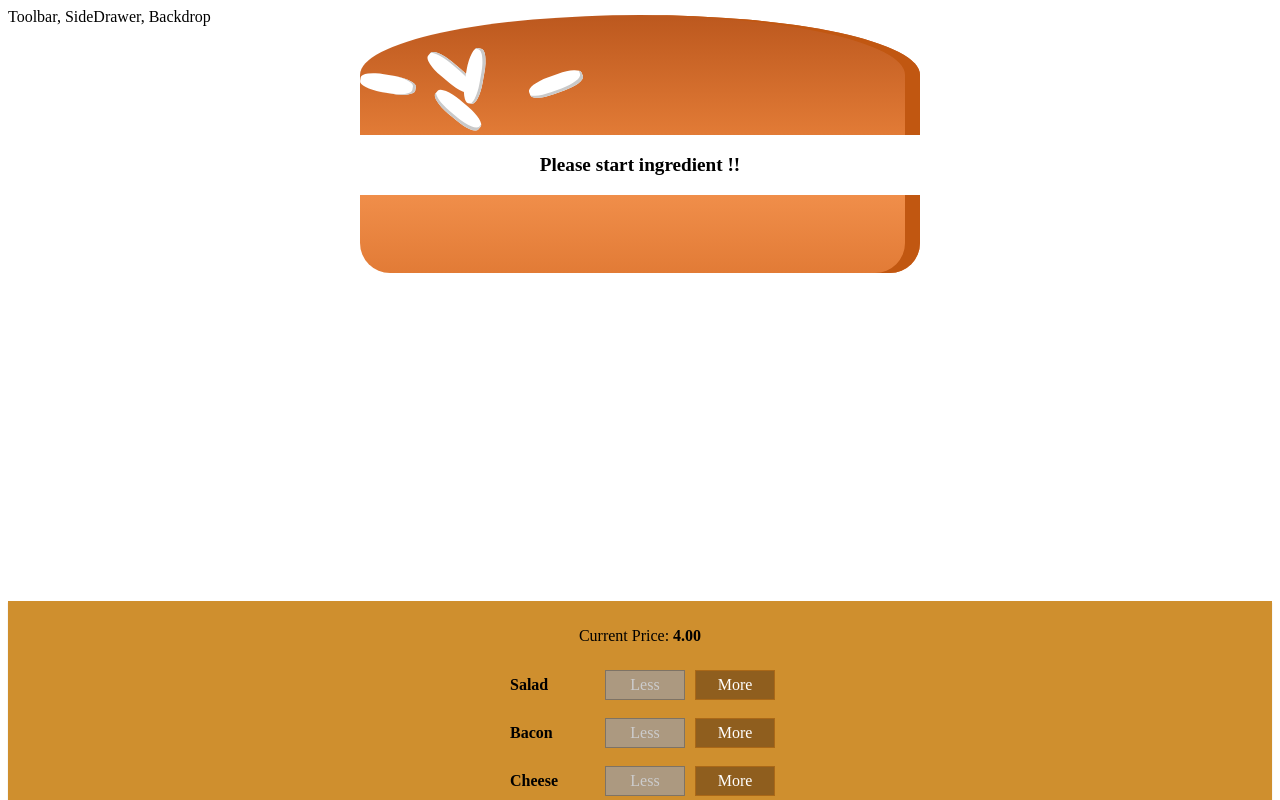
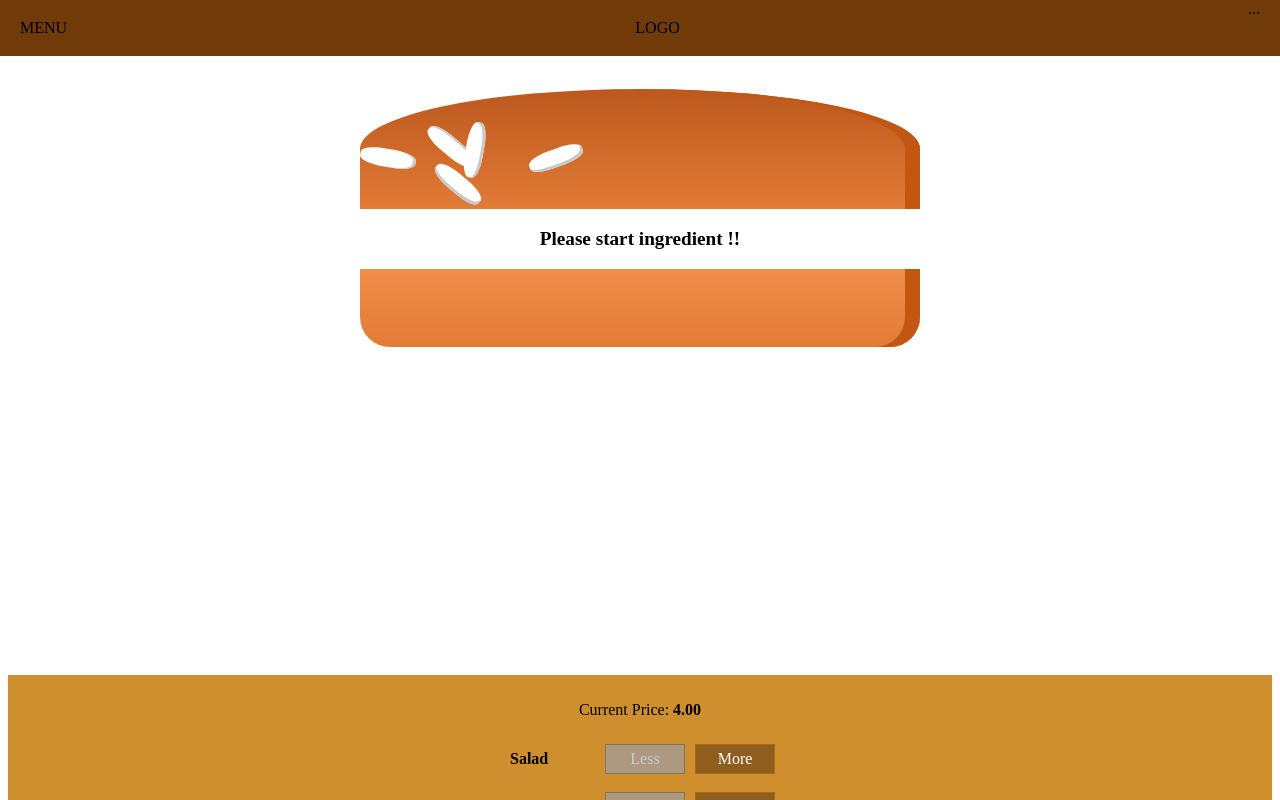
Before and after one commit to chouhanrajendra15/Bugar-builder-app, a React (Create React App) app: page / in a window 1280 px wide. Shown: the top 800 px of the page. Built offline with nearby package versions, Linux system fonts and the light colour scheme.

Commit message:
Adding a Toolbar

```diff
--- a/src/Components/Layout.js
+++ b/src/Components/Layout.js
@@ -3,10 +3,12 @@
 
 import classes from './Layout.module.css';
 
+import Toolbar from './Navigation/Toolbar/Toolbar';
+
 
 const Layout = (props) =>(
     <AAux>
-<div>Toolbar, SideDrawer, Backdrop</div>
+<Toolbar />
 
 <main className={classes.Content}>
     {props.children}
--- a/src/Components/Layout.module.css
+++ b/src/Components/Layout.module.css
@@ -1,4 +1,4 @@
 .Content{
-    margin-top: -25px;
+    margin-top: 75px;
 
 }
--- a/src/Components/Navigation/Toolbar/Toolbar.js
+++ b/src/Components/Navigation/Toolbar/Toolbar.js
@@ -0,0 +1,16 @@
+import React from 'react';
+
+import classes from './Toolbar.module.css';
+
+const Toolbar = (props) => (
+<header className={classes.Toolbar}>
+<div>MENU</div>
+<div>LOGO</div>
+<nav>
+    ...
+</nav>
+</header>
+
+);
+
+export default Toolbar;
--- /dev/null
+++ b/src/Components/Navigation/Toolbar/Toolbar.module.css
@@ -0,0 +1,19 @@
+.Toolbar {
+     height: 56px;
+     width:  100%;
+     position: fixed;
+     top: 0;
+     left: 0;
+     background-color: #703B09;
+     display: flex;
+     justify-content: space-between;
+     align-items: center;
+     padding: 0 20px;
+     box-sizing: border-box;
+     z-index: 90;
+
+}
+
+.Toolbar nav {
+    height: 100%;
+}
```
